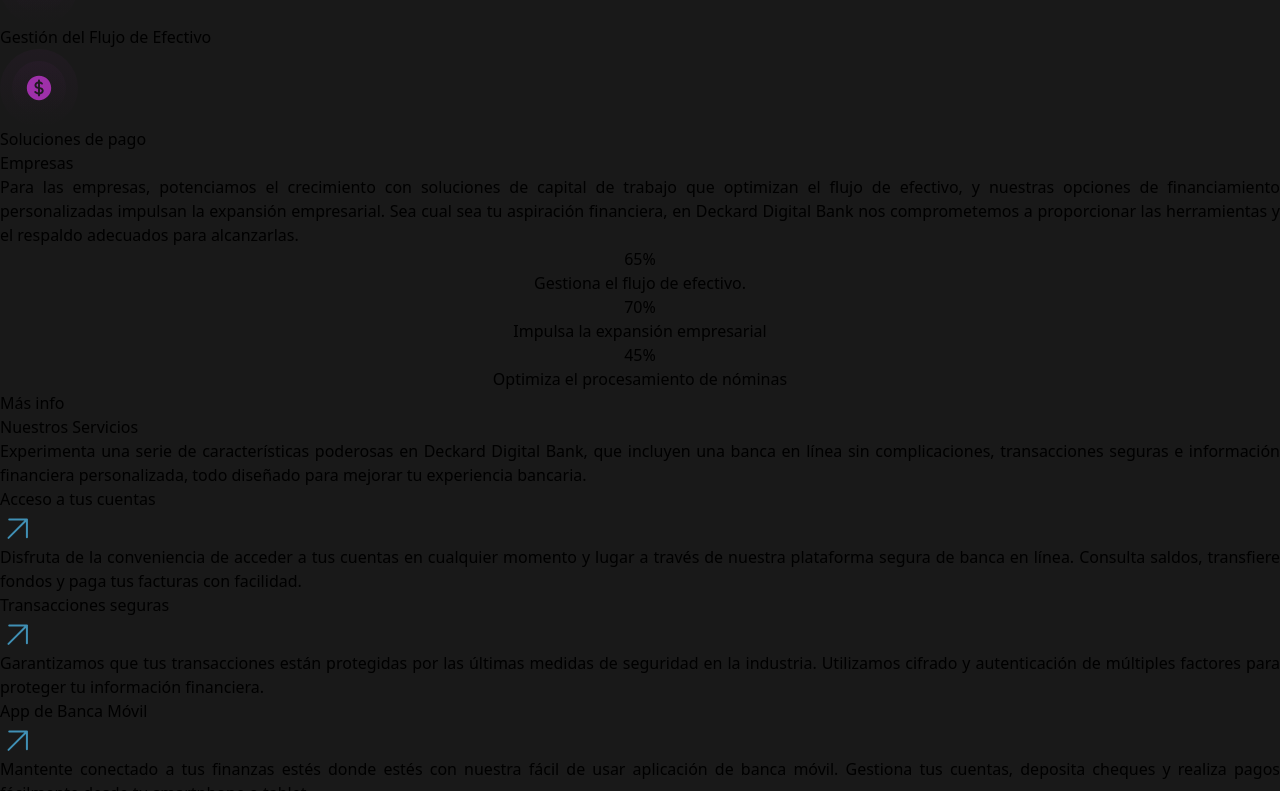
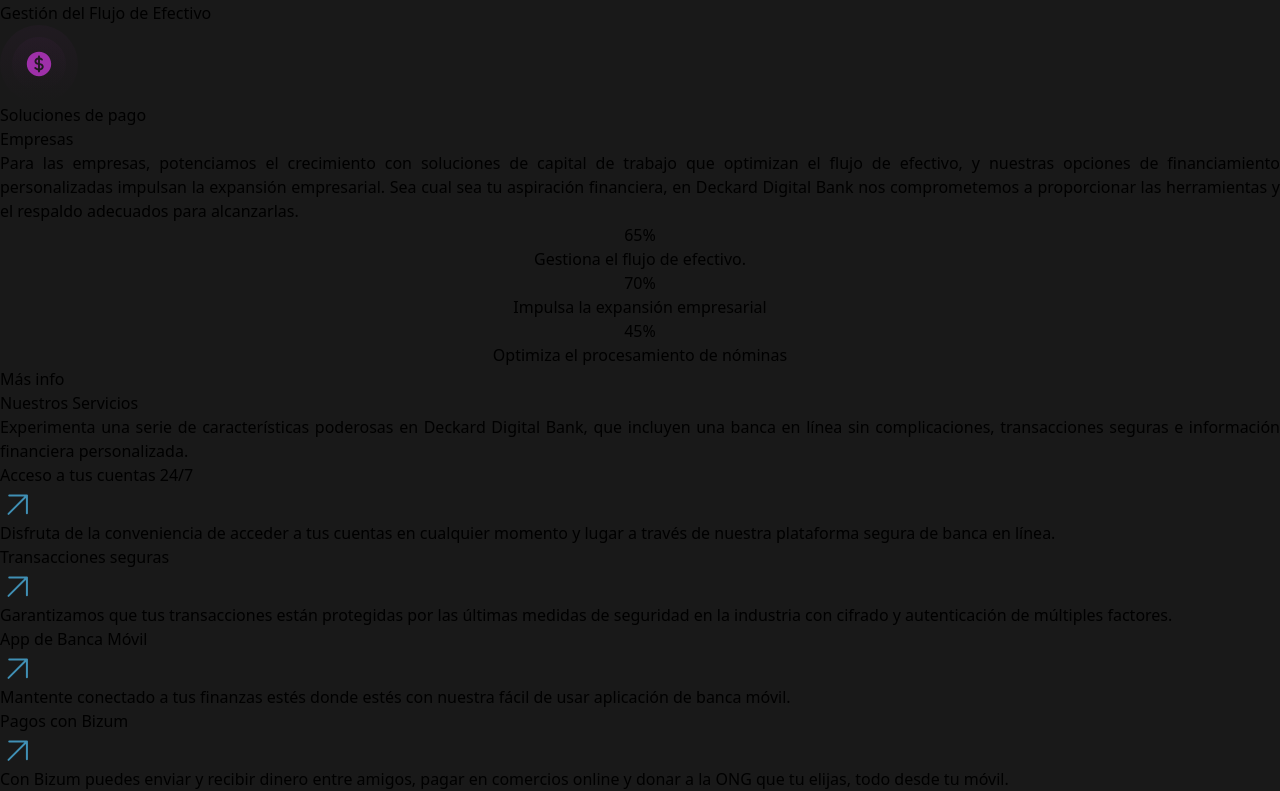
Before and after one commit to barthxc/React-Deckard-Digital-Bank, a React (Vite) app: page / in a window 1280 px wide. Shown: the part 3177-3968 px from the top of the page. Built offline with nearby package versions, Linux system fonts and the light colour scheme.

Commit message:
Added bank risk indicator and updated content

```diff
--- a/src/components/Productos/Productos.jsx
+++ b/src/components/Productos/Productos.jsx
@@ -9,8 +9,8 @@
           </h2>
           <p className="text-xl text-[#B3B3B3]">
             Descubre una variedad de productos bancarios integrales y
-            personalizables en Deckard Digital Bank, diseñados para adaptarse a
-            tus necesidades financieras y aspiraciones únicas.
+            personalizables, diseñados para adaptarse a tus necesidades
+            financieras y aspiraciones únicas.
           </p>
         </div>
 
@@ -25,7 +25,8 @@
       </div>
 
       <div className="mt-10 flex flex-row justify-center items-center text-white max-[978px]:flex-col ">
-        <div className="flex flex-row justify-center items-start max-[640px]:flex-col max-[640px]:gap-5 max-[640px]:mb-10 max-[978px]:mb-10">{/*Division de 2 */}
+        <div className="flex flex-row justify-center items-start max-[640px]:flex-col max-[640px]:gap-5 max-[640px]:mb-10 max-[978px]:mb-10">
+          {/*Division de 2 */}
           <div className="flex flex-col justify-center items-center gap-4 max-w-[325px] max-[978px]:">
             <svg
               width="99"
@@ -214,7 +215,8 @@
           </div>
         </div>
 
-        <div className="flex flex-row justify-center items-start max-[640px]:flex-col max-[640px]:gap-5 max-[640px]:mb-10">{/*Division de 2 */}
+        <div className="flex flex-row justify-center items-start max-[640px]:flex-col max-[640px]:gap-5 max-[640px]:mb-10">
+          {/*Division de 2 */}
           <div className="flex flex-col justify-center items-center gap-4 max-w-[325px]">
             <svg
               width="99"
--- a/src/components/Servicios/Servicios.css
+++ b/src/components/Servicios/Servicios.css
@@ -0,0 +1,4 @@
+.indicador {
+  font-size: 50px;
+  text-align: center;
+}
--- a/src/components/Servicios/Servicios.jsx
+++ b/src/components/Servicios/Servicios.jsx
@@ -9,8 +9,7 @@
         <p className="text-xl text-[#B3B3B3]">
           Experimenta una serie de características poderosas en Deckard Digital
           Bank, que incluyen una banca en línea sin complicaciones,
-          transacciones seguras e información financiera personalizada, todo
-          diseñado para mejorar tu experiencia bancaria.
+          transacciones seguras e información financiera personalizada.
         </p>
 
         <div className="flex flex-row gap-5 max-[760px]:flex-col">
@@ -18,7 +17,7 @@
             <div className="flex flex-row bg-[#1C1C1C] p-10 rounded-xl border border-[#262626] ">
               <div className="flex flex-col justify-around">
                 <div className="flex flex-row justify-between">
-                  <p>Acceso a tus cuentas</p>
+                  <p>Acceso a tus cuentas 24/7</p>
                   <svg
                     width="34"
                     height="34"
@@ -38,8 +37,7 @@
                 <p className="text-base text-[#B3B3B3]">
                   Disfruta de la conveniencia de acceder a tus cuentas en
                   cualquier momento y lugar a través de nuestra plataforma
-                  segura de banca en línea. Consulta saldos, transfiere fondos y
-                  paga tus facturas con facilidad.
+                  segura de banca en línea.
                 </p>
               </div>
             </div>
@@ -66,9 +64,8 @@
                 </div>
                 <p className="text-base text-[#B3B3B3]">
                   Garantizamos que tus transacciones están protegidas por las
-                  últimas medidas de seguridad en la industria. Utilizamos
-                  cifrado y autenticación de múltiples factores para proteger tu
-                  información financiera.
+                  últimas medidas de seguridad en la industria con cifrado y
+                  autenticación de múltiples factores.
                 </p>
               </div>
             </div>
@@ -97,9 +94,7 @@
                 </div>
                 <p className="text-base text-[#B3B3B3]">
                   Mantente conectado a tus finanzas estés donde estés con
-                  nuestra fácil de usar aplicación de banca móvil. Gestiona tus
-                  cuentas, deposita cheques y realiza pagos fácilmente desde tu
-                  smartphone o tablet.
+                  nuestra fácil de usar aplicación de banca móvil.
                 </p>
               </div>
             </div>
@@ -107,7 +102,7 @@
             <div className="flex flex-row bg-[#1C1C1C] p-10 rounded-xl border border-[#262626] ">
               <div className="flex flex-col justify-around">
                 <div className="flex flex-row justify-between">
-                  <p>Pago de facturas y transferencias</p>
+                  <p>Pagos con Bizum</p>
                   <svg
                     width="34"
                     height="34"
@@ -125,12 +120,30 @@
                   </svg>
                 </div>
                 <p className="text-base text-[#B3B3B3]">
-                  Ahorra tiempo y evita cargos por morosidad con nuestro
-                  conveniente servicio de pago de facturas. Configura pagos
-                  recurrentes o realiza transferencias únicas entre tus cuentas
-                  con solo unos clicks
+                  Con Bizum puedes enviar y recibir dinero entre amigos, pagar
+                  en comercios online y donar a la ONG que tu elijas, todo desde
+                  tu móvil.
                 </p>
               </div>
+            </div>
+          </div>
+        </div>
+        <div className="flex place-content-center ">
+          <div className="flex flex-row bg-[#ffffff] p-10 border max-w-3xl border-[#262626] max-[760px]:flex-col ">
+            <div className="flex flex-col justify-around pt-0 p-5 border border-[#262626]">
+              <p className="text-[#000] indicador">1/6</p>
+              <p className="text-xs text-[#000]">
+                Este número es indicativo del riesgo del producto, siendo 1/6
+                indicativo de menor riesgo y 6/6 de mayor riesgo
+              </p>
+            </div>
+            <div className="flex flex-col justify-around p-5 border border-[#262626] ">
+              <p className="text-base text-[#000] ">
+                Deckard Digital Bank se encuentra adherido al Fondo de garantía
+                de Depósitos de Entidades de Crédito previsto en el Real Decreto
+                16/2011, de 14 de octubre. El importe garantizado tiene como
+                límite 100.000 euros por depositante en cada entidad de crédito.
+              </p>
             </div>
           </div>
         </div>
```
